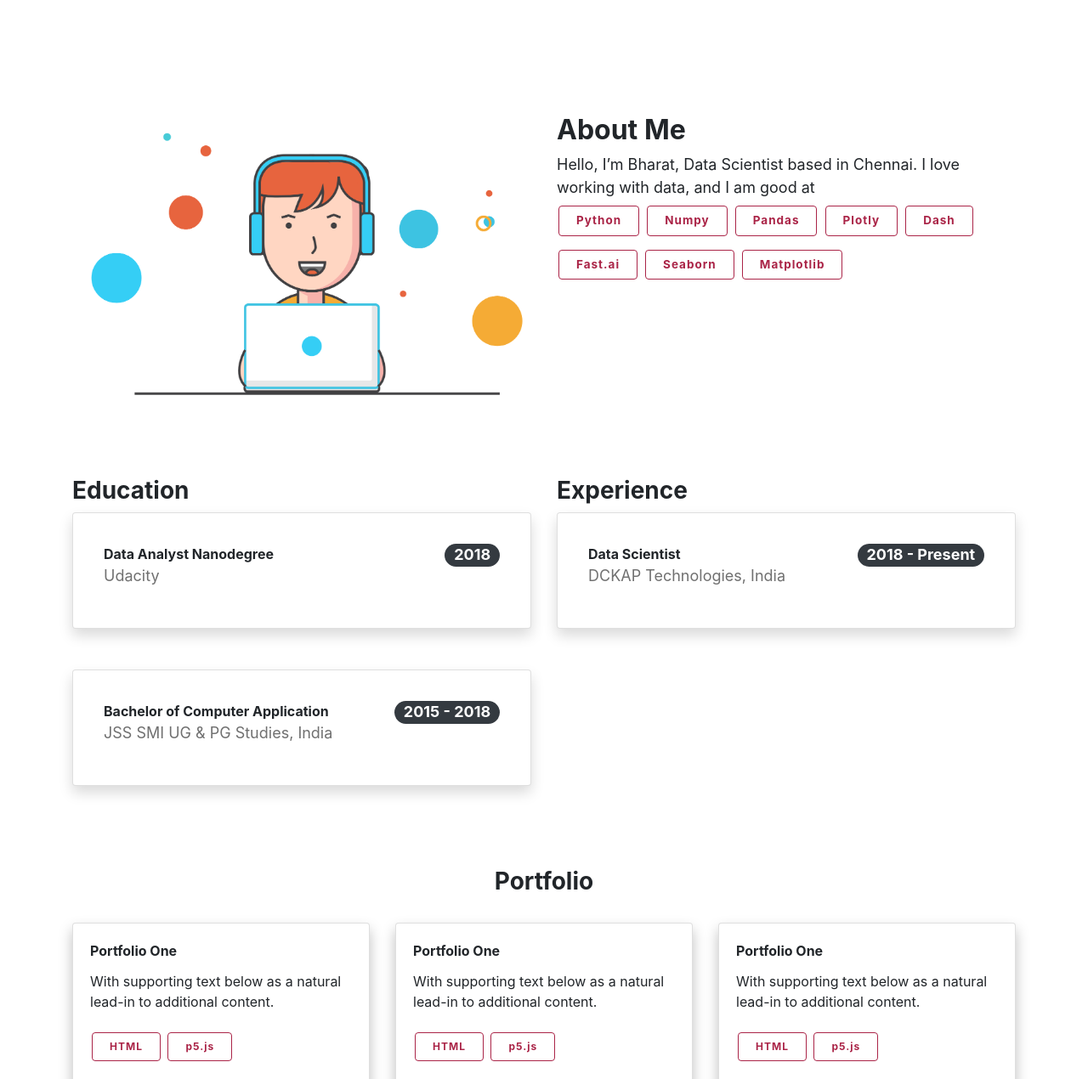
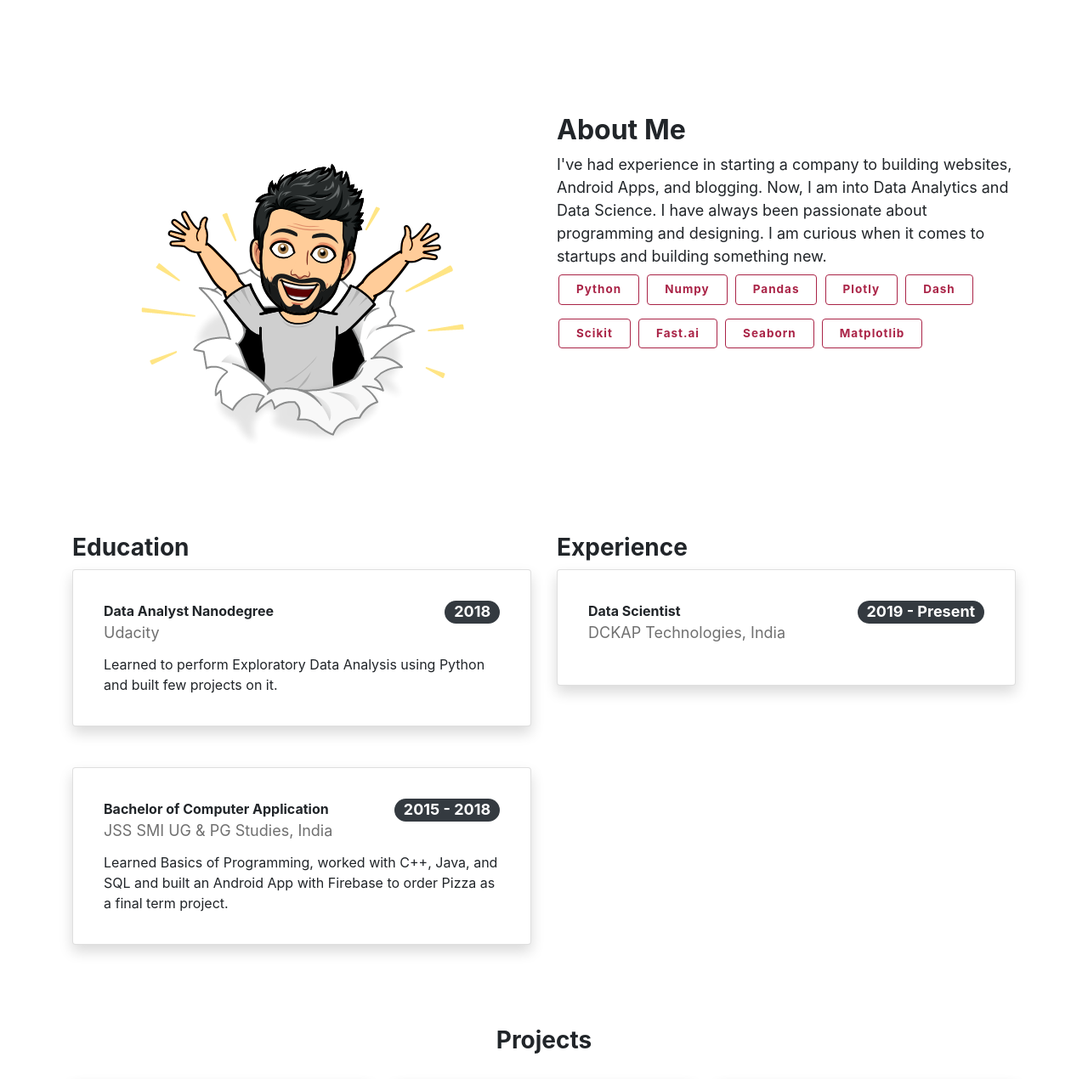
Before and after one commit to bharatk101/bharatk101.github.io, a plain HTML site: page index.html in a window 1280 px wide. Shown: the part 680-1950 px from the top of the page at 85% size. Drawn offline with nearby package versions, Linux system fonts and the light colour scheme.

Commit message:
Changed Avatar and added education info

```diff
--- a/index.html
+++ b/index.html
@@ -45,7 +45,7 @@
             </li>
 
             <li class="nav-item">
-                <a class="nav-link" href="#portfolio">Portfolio</a>
+                <a class="nav-link" href="#portfolio">Projects</a>
             </li>
 
             <li class="nav-item">
@@ -61,7 +61,7 @@
     <div class="row" id="home">
         <div class="col-sm-12 col-md-6 order-sm-2 order-2 order-md-1 order-lg-1 order-xl-1 user-details">
             <h3>
-                <span class="badge badge-secondary custom-badge">Hello, I'm</span>
+                <span class="badge badge-secondary custom-badge">Howdy, I'm</span>
             </h3>
 
             <div>
@@ -134,7 +134,7 @@
 
         <div class="col-sm-12 col-md-6 d-flex justify-content-center">
             <div>
-                <img class="img-fluid" src="ab-img.png" alt="">
+                <img class="img-fluid" src="bit.png" alt="">
             </div>
         </div>
         <div class="col-sm-12 col-md-6" id="about-user">
@@ -146,7 +146,10 @@
                 <!--user role-->
                 <div class="about-user">
                     <span>
-                        Hello, I’m Bharat, Data Scientist based in Chennai. I love working with data, and I am good at
+                       I've had experience in starting a company to building websites, Android Apps, and blogging. Now, I am into Data Analytics and Data Science.
+                        I have always been passionate about programming and designing.
+                        I am curious when it comes to startups and building something new.
+
                     </span>
                     <br>
                     <span class="badge badge-secondary custom-badge-tech">Python</span>
@@ -154,6 +157,7 @@
                     <span class="badge badge-secondary custom-badge-tech">Pandas</span>
                     <span class="badge badge-secondary custom-badge-tech">Plotly</span>
                     <span class="badge badge-secondary custom-badge-tech">Dash</span>
+                    <span class="badge badge-secondary custom-badge-tech">Scikit</span>
                     <span class="badge badge-secondary custom-badge-tech">Fast.ai</span>
                     <span class="badge badge-secondary custom-badge-tech">Seaborn</span>
                     <span class="badge badge-secondary custom-badge-tech">Matplotlib</span>
@@ -180,7 +184,8 @@
                             <span class="user-university">Udacity</span>
                             <br>
                         </div>
-<!--                        <p class="card-text">It is a long established fact that a reader will be distracted by the readable content of a page when looking at its layout. The point of using Lorem Ipsum.</p>-->
+                        <p class="card-text">Learned to perform Exploratory Data Analysis using Python and built few projects on it.
+                        </p>
                     </div>
                 </div>
 
@@ -192,7 +197,7 @@
                             <span class="user-university">JSS SMI UG & PG Studies, India</span>
                             <br>
                         </div>
-<!--                        <p class="card-text">It is a long established fact that a reader will be distracted by the readable content of a page when looking at its layout. The point of using Lorem Ipsum.</p>-->
+                        <p class="card-text">Learned Basics of Programming, worked with C++, Java, and SQL and built an Android App with Firebase to order Pizza as a final term project.</p>
                     </div>
                 </div>
 
@@ -206,7 +211,7 @@
                 <div class="card shadow p-3 mb-5 bg-white rounded">
                     <div class="card-body">
                         <div class="card-title">
-                            <span class="user-degree headings">Data Scientist<span class="user-university-duration badge badge-pill badge-dark">2018 - Present</span></span>
+                            <span class="user-degree headings">Data Scientist<span class="user-university-duration badge badge-pill badge-dark">2019 - Present</span></span>
                             <br>
                             <div class="user-university">DCKAP Technologies, India</div>
                         </div>
@@ -234,7 +239,7 @@
 <div class="container">
     <div class="row" id="portfolio">
         <div class="col-sm-12 col-md-12" id="user-portfolio">
-            <h3 class="headings portfolio-heading">Portfolio</h3>
+            <h3 class="headings portfolio-heading">Projects</h3>
             <br>
         </div>
 
```
Also changed, not shown: bit.png (added).
